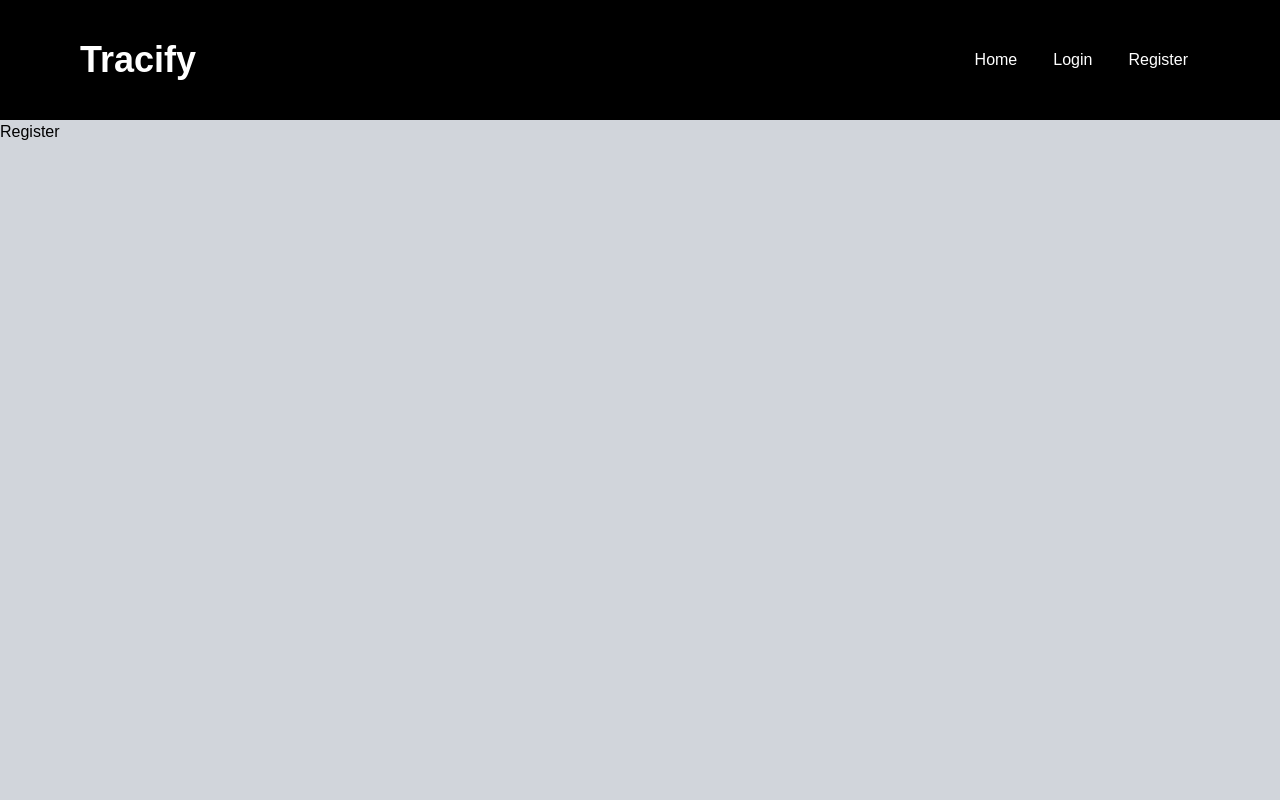
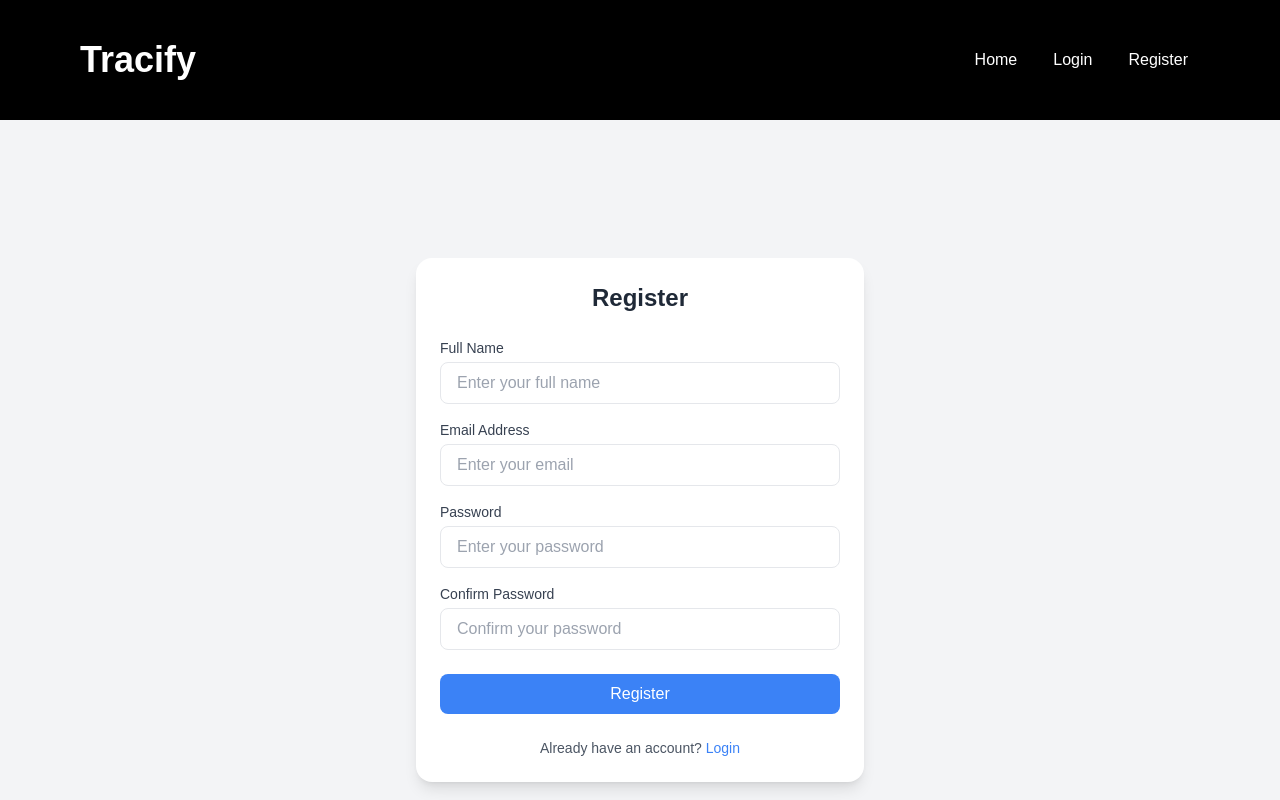
Before and after one commit to harshabambu/Trackify, a React (Vite) app in the folder Client/: page /register in a window 1280 px wide. Shown: the top 800 px of the page. Built offline with nearby package versions, Linux system fonts and the light colour scheme.

Commit message:
login and register and dashboard completed

```diff
--- a/Client/src/App.jsx
+++ b/Client/src/App.jsx
@@ -1,32 +1,26 @@
-import React from 'react'
-import { createBrowserRouter, RouterProvider } from 'react-router-dom'
-import Rootlayout from './Rootlayout'
-import Home from './components/Home'
-import Login from './components/Login'
-import Register from './components/Register'
-function App({children}) {
-  const browserRouter = createBrowserRouter([
-    {path:"",
-      element:<Rootlayout/>,
-      children:[
-        {
-          path:"",
-          element:<Home/>
-        },
-        {
-          path:'login',
-          element:<Login/>
-        },
-        {
-          path:'register',
-          element:<Register/>
-        }
-      ]
-    }
-  ])
-  return <RouterProvider router={browserRouter} >
-    {children}
-  </RouterProvider>
+import React from 'react';
+import { createBrowserRouter, RouterProvider } from 'react-router-dom';
+import Rootlayout from './Rootlayout';
+import Home from './components/Home';
+import Login from './components/Login';
+import Register from './components/Register';
+import Dashboard from './components/Dashboard';
+
+const browserRouter = createBrowserRouter([
+  {
+    path: '/',
+    element: <Rootlayout />,
+    children: [
+      { path: '', element: <Home /> },
+      { path: 'login', element: <Login /> },
+      { path: 'register', element: <Register /> },
+      { path: 'dashboard', element: <Dashboard /> },
+    ],
+  },
+]);
+
+function App() {
+  return <RouterProvider router={browserRouter} />;
 }
 
-export default App
+export default App;
--- /dev/null
+++ b/Client/src/components/Dashboard.jsx
@@ -0,0 +1,70 @@
+import React from "react";
+import { FaTasks, FaCalendarAlt, FaChartBar, FaBell, FaUsers } from "react-icons/fa";
+
+const Dashboard = () => {
+  return (
+    <div className="flex h-screen bg-white text-gray-900">
+      {/* Sidebar */}
+      <aside className="w-20 bg-gray-100 flex flex-col items-center py-6 space-y-6 shadow-md">
+        <div className="text-3xl font-bold text-blue-600">⚡</div>
+        <FaTasks className="text-gray-500 text-2xl hover:text-blue-600 cursor-pointer transition duration-300 ease-in-out" />
+        <FaCalendarAlt className="text-gray-500 text-2xl hover:text-blue-600 cursor-pointer transition duration-300 ease-in-out" />
+        <FaChartBar className="text-gray-500 text-2xl hover:text-blue-600 cursor-pointer transition duration-300 ease-in-out" />
+        <FaUsers className="text-gray-500 text-2xl hover:text-blue-600 cursor-pointer transition duration-300 ease-in-out" />
+        <FaBell className="text-gray-500 text-2xl hover:text-blue-600 cursor-pointer transition duration-300 ease-in-out" />
+      </aside>
+
+      {/* Main Dashboard */}
+      <main className="flex-1 p-8">
+        <h1 className="text-4xl font-bold text-gray-800 mb-8">Dashboard</h1>
+
+        {/* Top Widgets */}
+        <div className="grid grid-cols-3 gap-6 mb-8">
+          <div className="bg-white p-6 rounded-lg shadow-lg border border-gray-200">
+            <h2 className="text-xl font-semibold mb-3">Today's Tasks</h2>
+            <p className="text-gray-500">3 Pending</p>
+          </div>
+          <div className="bg-white p-6 rounded-lg shadow-lg border border-gray-200">
+            <h2 className="text-xl font-semibold mb-3">Meetings</h2>
+            <p className="text-gray-500">2 Scheduled</p>
+          </div>
+          <div className="bg-white p-6 rounded-lg shadow-lg border border-gray-200">
+            <h2 className="text-xl font-semibold mb-3">Activity</h2>
+            <p className="text-gray-500">83% Productivity</p>
+          </div>
+        </div>
+
+        {/* Projects */}
+        <h2 className="text-2xl font-semibold text-gray-800 mb-6">Projects</h2>
+        <div className="grid grid-cols-4 gap-6">
+          <div className="bg-white p-6 rounded-lg shadow-lg border border-gray-200">
+            <h3 className="text-lg font-semibold">Design Brief</h3>
+            <p className="text-gray-500 text-sm">Completed</p>
+          </div>
+          <div className="bg-white p-6 rounded-lg shadow-lg border border-gray-200">
+            <h3 className="text-lg font-semibold">UX Design</h3>
+            <p className="text-gray-500 text-sm">In Progress</p>
+          </div>
+          <div className="bg-white p-6 rounded-lg shadow-lg border border-gray-200">
+            <h3 className="text-lg font-semibold">Client Presentation</h3>
+            <p className="text-gray-500 text-sm">Scheduled</p>
+          </div>
+          <div className="bg-white p-6 rounded-lg shadow-lg border border-gray-200">
+            <h3 className="text-lg font-semibold">User Testing</h3>
+            <p className="text-gray-500 text-sm">Upcoming</p>
+          </div>
+        </div>
+
+        {/* Reminders */}
+        <h2 className="text-2xl font-semibold text-gray-800 mt-8 mb-6">Reminders</h2>
+        <div className="bg-white p-6 rounded-lg shadow-lg border border-gray-200">
+          <p className="text-gray-500">09:30 AM - Check test results</p>
+          <p className="text-gray-500">10:00 AM - Client Presentation</p>
+          <p className="text-gray-500">04:15 PM - Add new task</p>
+        </div>
+      </main>
+    </div>
+  );
+};
+
+export default Dashboard;
--- a/Client/src/components/Login.jsx
+++ b/Client/src/components/Login.jsx
@@ -1,9 +1,69 @@
-import React from 'react'
+import React from 'react';
+import { useNavigate } from 'react-router-dom';
 
 function Login() {
+  const navigate = useNavigate();
+
+  const handleLogin = (event) => {
+    event.preventDefault();
+    navigate('/Dashboard');
+  };
+
   return (
-    <div>Login</div>
-  )
+    <div className="flex min-h-screen items-center justify-center bg-gray-100">
+      <div className="w-full max-w-md bg-white rounded-2xl shadow-lg p-6">
+        <h2 className="text-2xl font-bold text-center text-gray-800 mb-6">Login</h2>
+        <form onSubmit={handleLogin}>
+          <div className="mb-4">
+            <label
+              htmlFor="email"
+              className="block text-sm font-medium text-gray-700 mb-1"
+            >
+              Email Address
+            </label>
+            <input
+              type="email"
+              id="email"
+              name="email"
+              className="w-full px-4 py-2 border rounded-lg focus:outline-none focus:ring-2 focus:ring-blue-400"
+              placeholder="Enter your email"
+              required
+            />
+          </div>
+          <div className="mb-6">
+            <label
+              htmlFor="password"
+              className="block text-sm font-medium text-gray-700 mb-1"
+            >
+              Password
+            </label>
+            <input
+              type="password"
+              id="password"
+              name="password"
+              className="w-full px-4 py-2 border rounded-lg focus:outline-none focus:ring-2 focus:ring-blue-400"
+              placeholder="Enter your password"
+              required
+            />
+          </div>
+          <button
+            type="submit"
+            className="w-full bg-blue-500 text-white py-2 rounded-lg hover:bg-blue-600 transition duration-200"
+          >
+            Login
+          </button>
+        </form>
+        <div className="mt-6 text-center">
+          <p className="text-sm text-gray-600">
+            Don't have an account?{' '}
+            <a href="/Register" className="text-blue-500 hover:underline">
+              Sign Up
+            </a>
+          </p>
+        </div>
+      </div>
+    </div>
+  );
 }
 
-export default Login
+export default Login;
--- a/Client/src/components/Register.jsx
+++ b/Client/src/components/Register.jsx
@@ -1,9 +1,93 @@
-import React from 'react'
-
+import React from 'react';
+import { Link } from 'react-router-dom';
 function Register() {
   return (
-    <div>Register</div>
-  )
+    <div className="flex min-h-screen items-center justify-center bg-gray-100">
+      <div className="w-full max-w-md bg-white rounded-2xl shadow-lg p-6">
+        <h2 className="text-2xl font-bold text-center text-gray-800 mb-6">Register</h2>
+        <form>
+          <div className="mb-4">
+            <label
+              htmlFor="name"
+              className="block text-sm font-medium text-gray-700 mb-1"
+            >
+              Full Name
+            </label>
+            <input
+              type="text"
+              id="name"
+              name="name"
+              className="w-full px-4 py-2 border rounded-lg focus:outline-none focus:ring-2 focus:ring-blue-400"
+              placeholder="Enter your full name"
+              required
+            />
+          </div>
+          <div className="mb-4">
+            <label
+              htmlFor="email"
+              className="block text-sm font-medium text-gray-700 mb-1"
+            >
+              Email Address
+            </label>
+            <input
+              type="email"
+              id="email"
+              name="email"
+              className="w-full px-4 py-2 border rounded-lg focus:outline-none focus:ring-2 focus:ring-blue-400"
+              placeholder="Enter your email"
+              required
+            />
+          </div>
+          <div className="mb-4">
+            <label
+              htmlFor="password"
+              className="block text-sm font-medium text-gray-700 mb-1"
+            >
+              Password
+            </label>
+            <input
+              type="password"
+              id="password"
+              name="password"
+              className="w-full px-4 py-2 border rounded-lg focus:outline-none focus:ring-2 focus:ring-blue-400"
+              placeholder="Enter your password"
+              required
+            />
+          </div>
+          <div className="mb-6">
+            <label
+              htmlFor="confirmPassword"
+              className="block text-sm font-medium text-gray-700 mb-1"
+            >
+              Confirm Password
+            </label>
+            <input
+              type="password"
+              id="confirmPassword"
+              name="confirmPassword"
+              className="w-full px-4 py-2 border rounded-lg focus:outline-none focus:ring-2 focus:ring-blue-400"
+              placeholder="Confirm your password"
+              required
+            />
+          </div>
+          <button
+            type="submit"
+            className="w-full bg-blue-500 text-white py-2 rounded-lg hover:bg-blue-600 transition duration-200"
+          >
+            Register
+          </button>
+        </form>
+        <div className="mt-6 text-center">
+          <p className="text-sm text-gray-600">
+            Already have an account?{' '}
+            <Link to="/Login" className="text-blue-500 hover:underline">
+              Login
+            </Link>
+          </p>
+        </div>
+      </div>
+    </div>
+  );
 }
 
-export default Register
+export default Register;
```
